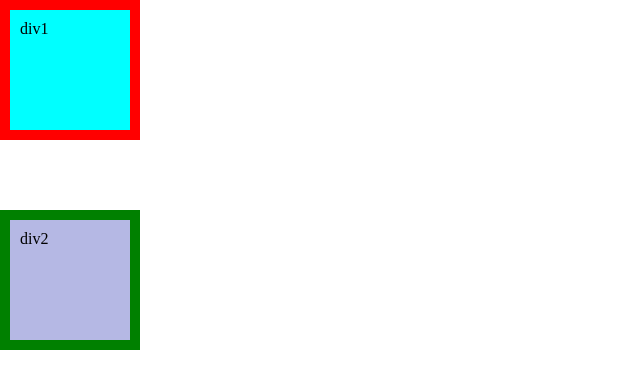
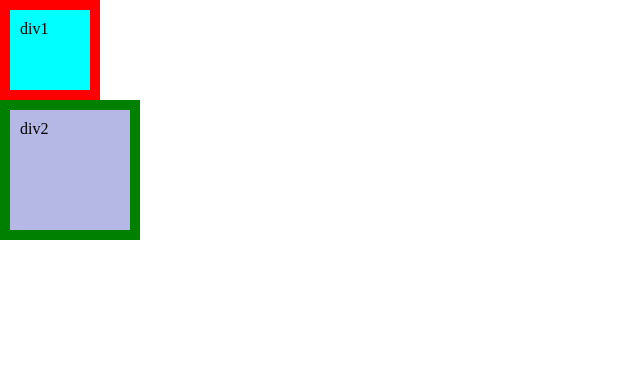
Before and after one commit to gitAlbertadine/boxmodel, a plain HTML site: page index.html in a window 1280 px wide. Shown: the whole page, without its empty margins (0-640 px from the left). Drawn offline with Linux system fonts and the light colour scheme.

Commit message:
second commif

```diff
--- a/style.css
+++ b/style.css
@@ -6,15 +6,16 @@
     background-color: aqua;
     padding: 10px;
     border: 10px solid red ;
-    margin-bottom: 70px;
+
     width: 100px;
     height: 100px;
+    box-sizing: border-box;
 }
 .div2{
     background-color: rgb(181, 184, 228);
     padding: 10px;
     border: 10px solid green;
-    margin-top: 60px;
+
     width: 100px;
     height: 100px;
 }
```
